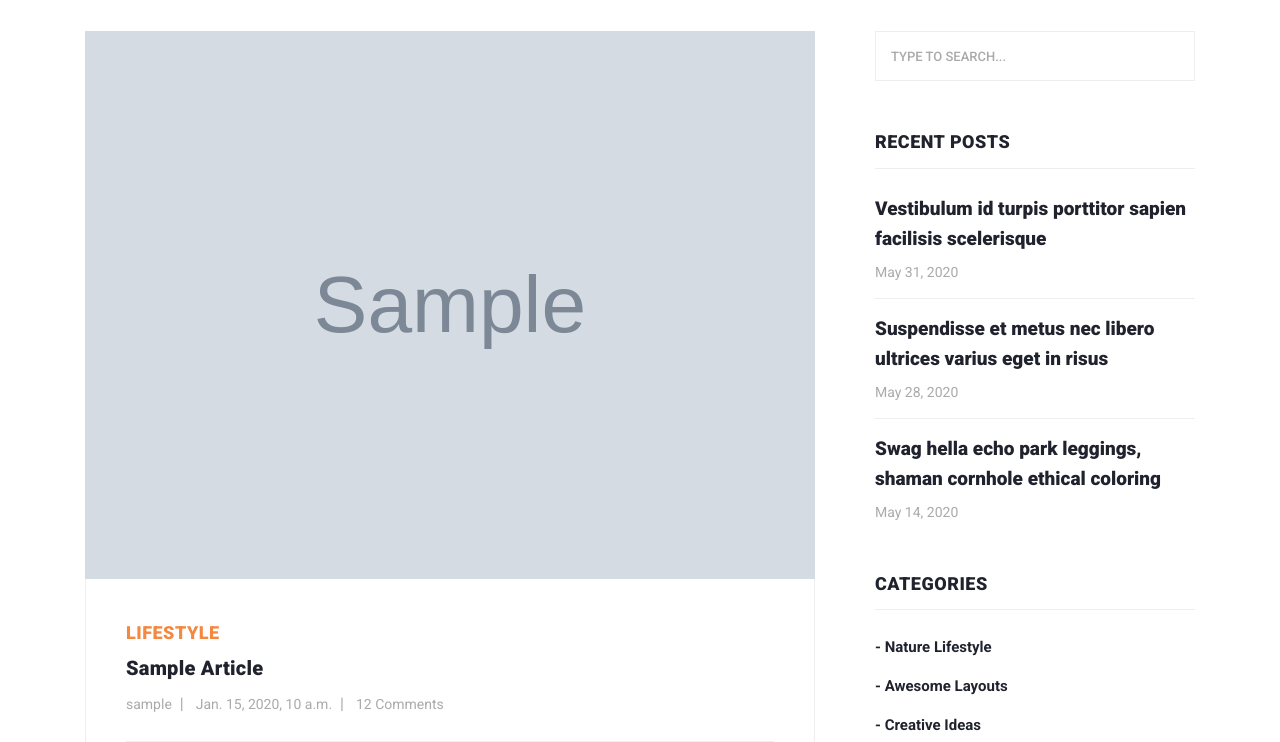
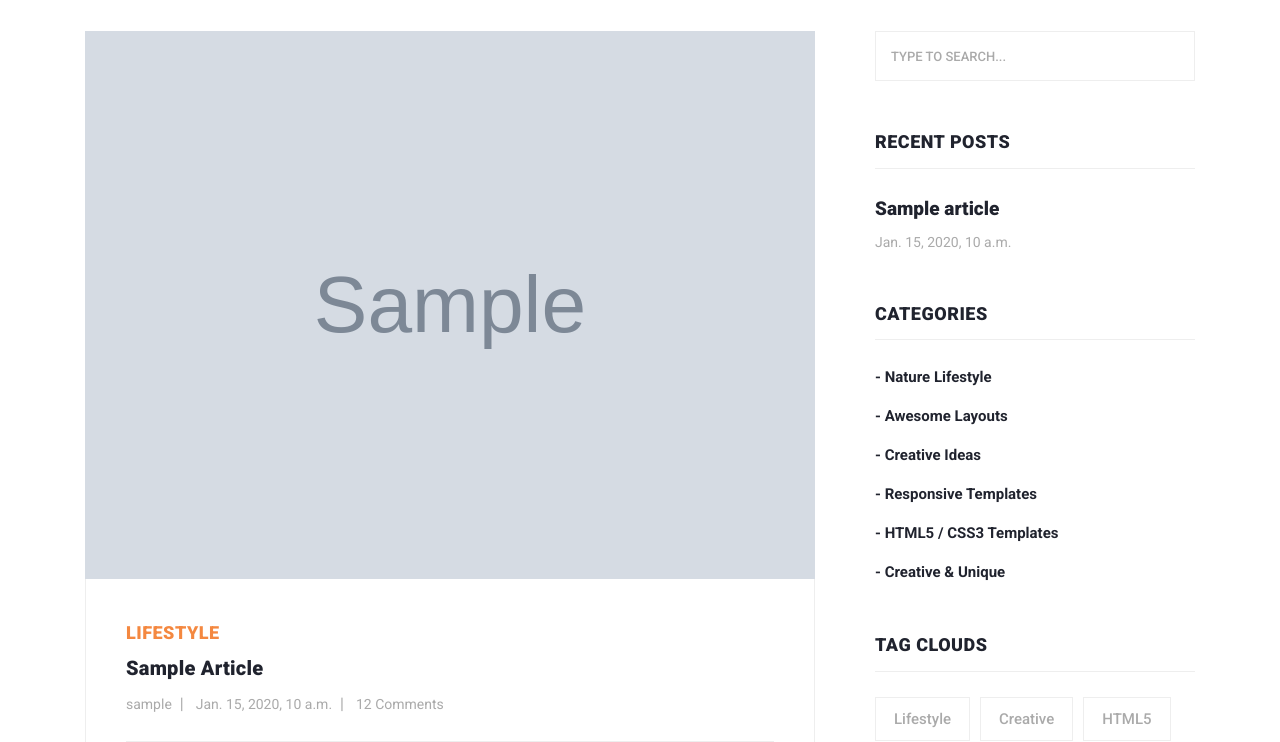
Before and after one commit to abolfazl382/standblog_django, a Django app: page / in a window 1280 px wide. Shown: the part 715-1457 px from the top of the page. Run offline with Django 5.2, Linux system fonts and the light colour scheme; tables that the repository leaves empty hold one stand-in row (values such as "Sample post"); grey boxes marked "Sample" are stand-in pictures; some libraries are stand-ins or nearby versions.

Commit message:
recent articles added

```diff
--- a/blog/models.py
+++ b/blog/models.py
@@ -30,6 +30,11 @@
     objects = ArticleManager()
     slug = models.SlugField(unique=True, blank=True)
 
+    class Meta:
+        ordering = ['-created']
+        verbose_name = 'post'
+        verbose_name_plural = 'posts'
+
     def get_absolute_url(self):
         return reverse('blog:article', args=[self.slug])
 
--- a/home/templates/home/index.html
+++ b/home/templates/home/index.html
@@ -17,7 +17,7 @@
                         <div class="item-content">
                             <div class="main-content">
                                 <div class="meta-category">
-                  <span>{{ article.categories.first.title  }}</span>
+                                    <span>{{ article.categories.first.title }}</span>
                                 </div>
                                 <a href="{{ article.get_absolute_url }}"><h4>{{ article.title }}</h4></a>
                                 <ul class="post-info">
@@ -48,7 +48,8 @@
                             </div>
                             <div class="col-lg-4">
                                 <div class="main-button">
-                    <a rel="nofollow" href="https://templatemo.com/tm-551-stand-blog" target="_parent">Download Now!</a>
+                                    <a rel="nofollow" href="https://templatemo.com/tm-551-stand-blog" target="_parent">Download
+                                        Now!</a>
                                 </div>
                             </div>
                         </div>
@@ -122,7 +123,8 @@
                             <div class="col-lg-12">
                                 <div class="sidebar-item search">
                                     <form id="search_form" name="gs" method="GET" action="#">
-                      <input type="text" name="q" class="searchText" placeholder="type to search..." autocomplete="on">
+                                        <input type="text" name="q" class="searchText" placeholder="type to search..."
+                                               autocomplete="on">
                                     </form>
                                 </div>
                             </div>
@@ -133,18 +135,15 @@
                                     </div>
                                     <div class="content">
                                         <ul>
-                        <li><a href="post-details.html">
-                          <h5>Vestibulum id turpis porttitor sapien facilisis scelerisque</h5>
-                          <span>May 31, 2020</span>
+
+                                            {% for art in recent_articles %}
+                                                <li><a href="{{ art.get_absolute_url }}">
+                                                    <h5>{{ art.title }}</h5>
+                                                    <span>{{ art.created }}</span>
                                                 </a></li>
-                        <li><a href="post-details.html">
-                          <h5>Suspendisse et metus nec libero ultrices varius eget in risus</h5>
-                          <span>May 28, 2020</span>
-                        </a></li>
-                        <li><a href="post-details.html">
-                          <h5>Swag hella echo park leggings, shaman cornhole ethical coloring</h5>
-                          <span>May 14, 2020</span>
-                        </a></li>
+                                            {% endfor %}
+
+
                                         </ul>
                                     </div>
                                 </div>
--- a/home/views.py
+++ b/home/views.py
@@ -4,5 +4,12 @@
 
 
 def index(request):
-    articles = Article.objects.published()
-    return render(request, 'home/index.html', context={'articles': articles})
+    articles = Article.objects.published().order_by('-created')[:5]
+    recent_articles = articles[:3]
+
+    context = {
+        'articles': articles,
+        'recent_articles': recent_articles,
+    }
+
+    return render(request, 'home/index.html', context=context)
```
Lines whose indentation alone changed are shown as unchanged.
